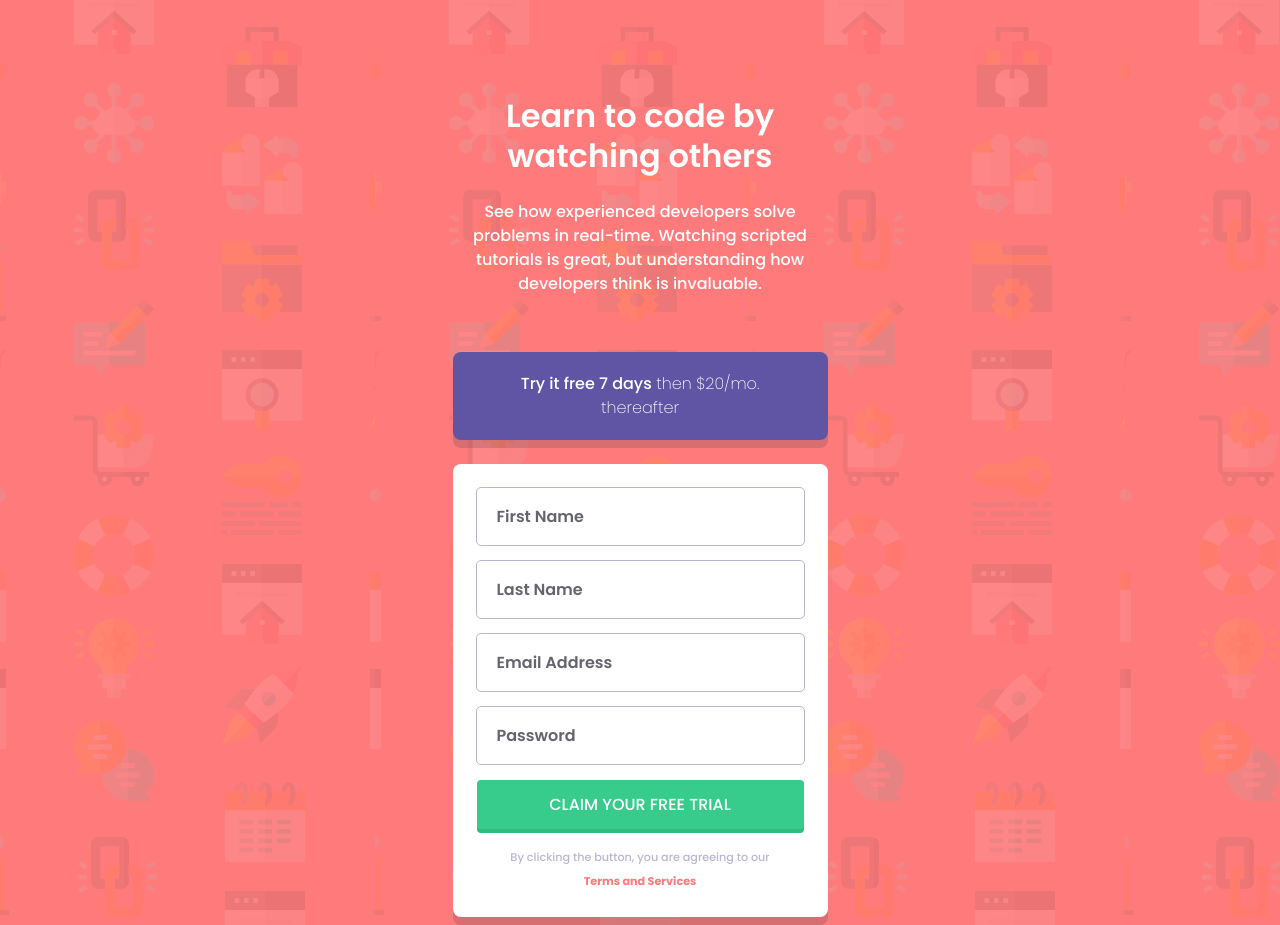
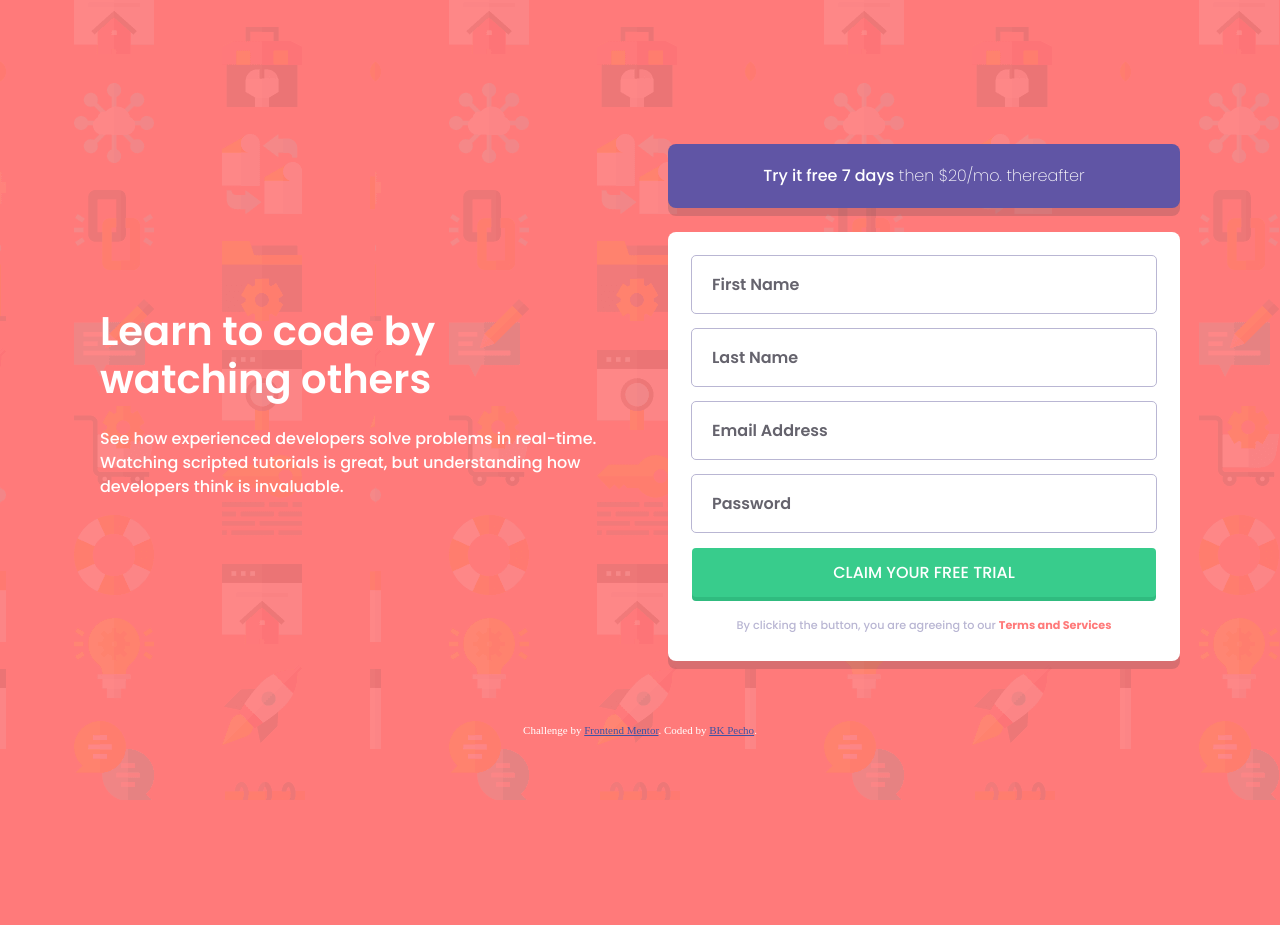
Before and after one commit to bkpecho/intro-component-with-sign-up-form, a plain HTML site: page index.html in a window 1280 px wide. Shown: the top 925 px of the page. After the commit the page ends 800 px from the top, so only its background shows below. Drawn offline with Linux system fonts and the light colour scheme.

Commit message:
Desktop View Done

```diff
--- a/css/style.scss
+++ b/css/style.scss
@@ -36,6 +36,12 @@ $fw-bold: 700;
   flex-direction: $direction;
 }
 
+@mixin div {
+  @include flex(column);
+  flex: 1;
+  gap: 1.5rem;
+}
+
 html {
   font-size: $fs-base;
 }
@@ -43,6 +49,8 @@ html {
 * {
   font-family: $ff-primary;
   font-size: 1rem;
+
+  transition: all 0.5s cubic-bezier(0.075, 0.82, 0.165, 1);
 }
 
 body {
@@ -59,15 +67,20 @@ body {
 
 .intro {
   @include flex(column);
-  gap: 1.5rem;
+  gap: 3.5rem;
   padding: 1rem;
   margin: 5rem 0 3rem 0;
   color: white;
 
   max-width: 375px;
 
+  &__top,
+  &__bottom {
+    @include div();
+  }
+
   &__title {
-    font-size: 2rem;
+    font-size: 1.75rem;
     font-weight: $fw-semi-bold;
     line-height: 2.5rem;
   }
@@ -80,7 +93,6 @@ body {
     background-color: $clr-accent-blue;
     border-radius: 0.5rem;
     padding: 1.25rem 3rem;
-    margin-top: 2rem;
 
     line-height: 1.5rem;
     font-weight: $fw-thin;
@@ -103,14 +115,15 @@ body {
 
   &__input {
     padding: 1rem 1rem 1rem 1.25rem;
-    color: rgba($clr-neutral-dark-blue, 0.8);
+    color: rgba($clr-neutral-dark-blue, 1);
+    font-weight: $fw-semi-bold;
     border: none;
     border-radius: 0.25rem;
     outline: 1px solid $clr-neutral-grayish-blue;
     text-align: left;
 
     &:focus {
-      outline: 2px solid $clr-neutral-grayish-blue;
+      outline: 1px solid $clr-neutral-dark-blue;
     }
 
     &::placeholder {
@@ -154,3 +167,26 @@ body {
     }
   }
 }
+
+@media all and (min-width: 960px) {
+  .intro {
+    @include flex(row);
+    max-width: 1080px;
+
+    &__top {
+      @include div;
+      text-align: left;
+      justify-content: center;
+
+      & h1 {
+        max-width: 80%;
+        font-size: 2.5rem;
+        line-height: 3rem;
+      }
+    }
+
+    &__bottom {
+      @include div;
+    }
+  }
+}
--- a/index.html
+++ b/index.html
@@ -41,12 +41,15 @@
   </head>
   <body>
     <main class="intro">
+      <div class="intro__top">
         <h1 class="intro__title">Learn to code by watching others</h1>
         <p class="intro__paragraph">
           See how experienced developers solve problems in real-time. Watching
           scripted tutorials is great, but understanding how developers think is
           invaluable.
         </p>
+      </div>
+      <div class="intro__bottom">
         <h2 class="intro__try">
           <span>Try it free 7 days</span> then $20/mo. thereafter
         </h2>
@@ -81,6 +84,7 @@
             <a href="#">Terms and Services</a>
           </p>
         </form>
+      </div>
     </main>
 
     <footer>
```
Also changed, not shown: css/style.css, 1 other file. Lines whose indentation alone changed are shown as unchanged.
